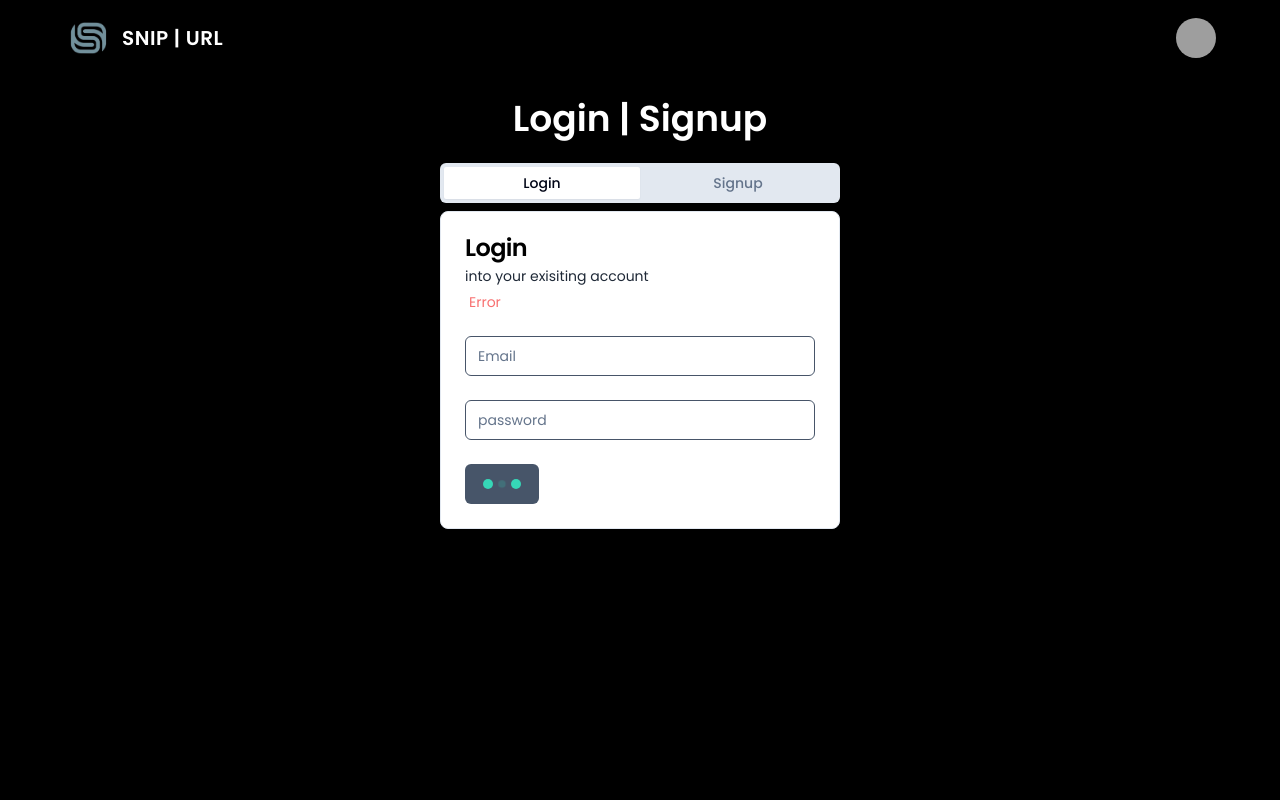
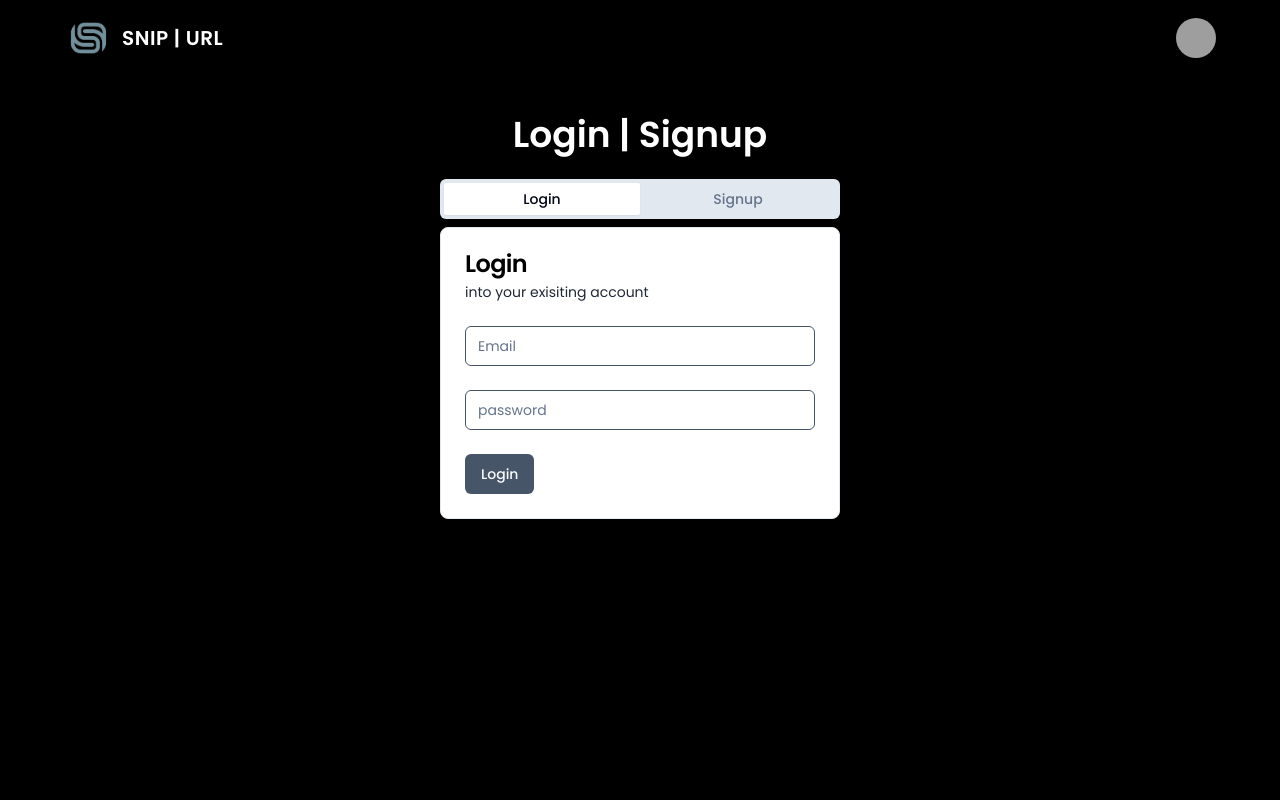
Before and after one commit to anshpayal/SnipURL, a React (Vite) app: page /auth in a window 1280 px wide. Shown: the top 800 px of the page. Built offline with nearby package versions, Linux system fonts and the light colour scheme; grey boxes are pictures that could not be loaded.

Commit message:
Build Login functionality

```diff
--- a/package.json
+++ b/package.json
@@ -15,7 +15,7 @@
     "@radix-ui/react-dropdown-menu": "^2.1.1",
     "@radix-ui/react-slot": "^1.1.0",
     "@radix-ui/react-tabs": "^1.1.0",
-    "@supabase/supabase-js": "github:supabase/supabase-js",
+    "@supabase/supabase-js": "^2.43.4",
     "class-variance-authority": "^0.7.0",
     "clsx": "^2.1.1",
     "lucide-react": "^0.396.0",
--- /dev/null
+++ b/src/Hooks/useFetch.jsx
@@ -0,0 +1,24 @@
+import { useState } from "react";
+
+const useFetch = (cb, options = {}) => {
+    const [data, setData] = useState(null);
+    const [error, setError] = useState(null);
+    const [loading, setLoading] = useState(null);
+
+    const fetchData = async (...args) => {
+        setLoading(true);
+        setError(null);
+        try {
+            const response = await cb(options, ...args);
+            setData(response);
+            console.log(response);
+        } catch (error) {
+            setError(error);
+        } finally {
+            setLoading(false);
+        }
+    }
+    return { data, error, loading, fetchData };
+}
+
+export default useFetch;
--- a/src/components/ErrorMessage.jsx
+++ b/src/components/ErrorMessage.jsx
@@ -2,7 +2,7 @@
 
 const ErrorMessage = ({message}) => {
   return (
-    <span className="text-sm ml-1 text-red-400">{message}</span>
+    <span className="text-sm text-red-400">{message}</span>
   )
 }
 
--- a/src/components/LoginComponent.jsx
+++ b/src/components/LoginComponent.jsx
@@ -2,16 +2,23 @@ import { Card, CardContent, CardDescription, CardFooter, CardHeader, CardTitle}
 import { Input } from "./ui/input"
 import { Button } from "./ui/button"
 import ErrorMessage from "./ErrorMessage"
-import { useState } from "react"
+import { useEffect, useState } from "react"
 import { BeatLoader } from "react-spinners"
 import * as Yup from 'yup'
+import useFetch from "@/Hooks/useFetch"
+import { login } from "../db/apiAuth.js"
+import { useNavigate, useSearchParams } from "react-router-dom"
 
 const LoginComponent = () => {
-    const [error, setError] = useState("");
+    const [errors, setErrors] = useState("");
     const [formData, setFormData] = useState({
         email:"",
         password:"",
     });
+
+    const navigate = useNavigate();
+    const [searchParams] = useSearchParams();
+    const longLink = searchParams.get("createNew");
 
     const handleInputChange = (e)=>{
         const {name, value} = e.target;
@@ -21,8 +28,17 @@ const LoginComponent = () => {
         }));
     }
 
+    const {data, error, loading,fetchData:fnLogin} = useFetch(login, formData);
+
+    useEffect(()=>{
+        console.log(data);
+        if(error===null && data){
+            navigate(`/dashboard?${longLink ? `createNew=${longLink}`:""}`);
+        }
+    },[data,error]);
+
     const handleLogin = async ()=>{
-        setError([]);
+        setErrors([]);
         try {
             const schema = Yup.object().shape({
                 email: Yup.string()
@@ -34,23 +50,22 @@ const LoginComponent = () => {
             })
             await schema.validate(formData,{abortEarly:false});
             //api call
+            await fnLogin();
         } catch (e) {
             const newError = [];
             e?.inner?.forEach((err)=>{
                 newError[err.path] = err.message;
             })
-            setError(newError);
+            setErrors(newError);
         }
     }
-
-
      return (
         <div>
-            <Card>
+            <Card className="">
                 <CardHeader className="text-left">
                     <CardTitle className="text-black">Login</CardTitle>
                     <CardDescription className="text-gray-800">into your exisiting account</CardDescription>
-                    <ErrorMessage message={"Error"}/>
+                    {error && <ErrorMessage message={error.message}/>}
                 </CardHeader>
                 <CardContent className="text-left">
                     <Input
@@ -59,7 +74,7 @@ const LoginComponent = () => {
                         type="email"
                         placeholder="Email"
                         onChange={handleInputChange}/>
-                    {error.email && <ErrorMessage message={error.email}/> }
+                    {errors.email && <ErrorMessage message={errors.email}/> }
                 </CardContent>
                 <CardContent className="text-left">
                     <Input
@@ -68,11 +83,11 @@ const LoginComponent = () => {
                         type="password"
                         placeholder="password"
                         onChange={handleInputChange} />
-                    {error.password && <ErrorMessage message={error.password}/> }
+                    {errors.password && <ErrorMessage message={errors.password}/> }
                 </CardContent>
                 <CardFooter>
                     <Button className="bg-slate-600" onClick={handleLogin}>
-                        {true? <BeatLoader size={10} color="#36d7b7" />:"Login"}
+                        {loading? <BeatLoader size={10} color="#36d7b7" />:"Login"}
                     </Button>
                 </CardFooter>
             </Card>
--- a/src/db/apiAuth.js
+++ b/src/db/apiAuth.js
@@ -1,8 +1,7 @@
-import supabase from "./supabase";
+import supabase from "./supabase.js";
 
 export async function login({email, password}){
     const {data, error} = await supabase.auth.signInWithPassword({email, password});
-
     if(error) throw new Error(error.message);
     return data;
 }
--- a/src/db/supabase.js
+++ b/src/db/supabase.js
@@ -2,7 +2,7 @@
 import { createClient } from '@supabase/supabase-js';
 
 const supabaseUrl = import.meta.env.VITE_SUPABASE_URL;
-const supabaseKey = import.meta.env.VITE_SUPABASE_ANON_KEY;
+const supabaseKey = import.meta.env.VITE_SUPABASE_KEY;
 const supabase = createClient(supabaseUrl, supabaseKey); // Creating new connection with our Database.
 
 export default supabase
--- a/src/pages/Auth.jsx
+++ b/src/pages/Auth.jsx
@@ -9,11 +9,11 @@ const Auth = () => {
 
   return (
     <div className="h-screen flex flex-col items-center">
-      <div className="w-6/12 flex flex-col items-center">
+      <div className=" w-11/12 sm:w-6/12 flex flex-col items-center my-4">
         <h1 className=" text-3xl sm:text-4xl my-6 font-semibold text-center">
           {searchParams.get("createNew") ? "Hold up! Let's Login first" : "Login | Signup"}
         </h1>
-        <Tabs defaultValue="login" className="w-[400px] text-center">
+        <Tabs defaultValue="login" className=" w-11/12 sm:w-[400px] text-center">
           <TabsList className="w-full grid grid-cols-2 bg-slate-200 ">
             <TabsTrigger className="shadow-lg" value="login">Login</TabsTrigger>
             <TabsTrigger value="signup">Signup</TabsTrigger>
```
Also changed, not shown: 2 other files (tests, documents, lock files or other folders).
